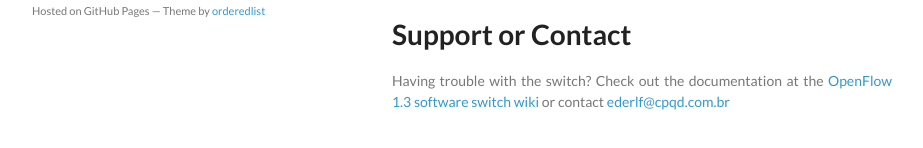
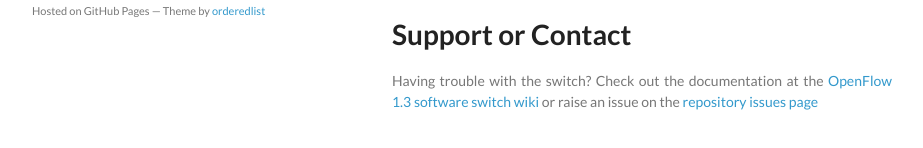
Before and after one commit to CPqD/ofsoftswitch13, a plain HTML site: page index.html in a window 1280 px wide. Shown: the part 710-858 px from the top of the page, without its empty margins (178-1101 px from the left). Drawn offline with Linux system fonts and the light colour scheme.

Commit message:
Updated index.html

```diff
--- a/index.html
+++ b/index.html
@@ -60,7 +60,7 @@ The OpenFlow 1.3 software switch is built upon the <a href=" http://yuba.stanfor
 
 </ul><h1>Support or Contact</h1>
 
-<p>Having trouble with the switch? Check out the documentation at the <a href="https://github.com/CPqD/ofsoftswitch13/wiki"> OpenFlow 1.3 software switch wiki</a> or contact <a href="mailto:ederlf@cpqd.com.br">ederlf@cpqd.com.br</a>
+<p>Having trouble with the switch? Check out the documentation at the <a href="https://github.com/CPqD/ofsoftswitch13/wiki"> OpenFlow 1.3 software switch wiki</a> or raise an issue on the <a href="https://github.com/CPqD/ofsoftswitch13/issues?state=open">repository issues page</a></p>
       </section>
       <footer>
         <p>This project is maintained by <a href="https://github.com/CPqD">CPqD</a></p>
```
